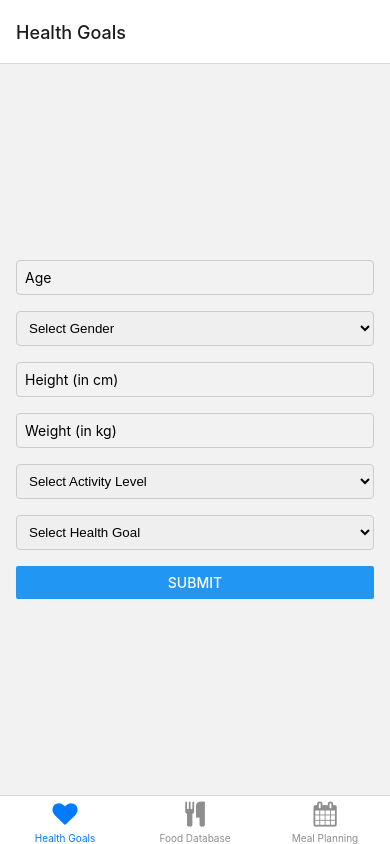
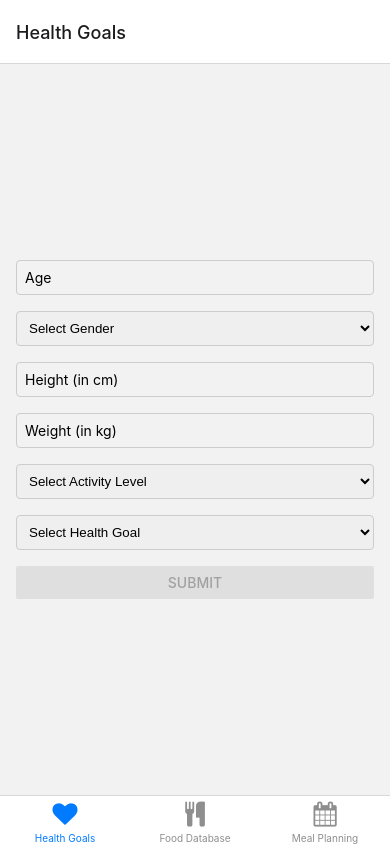
Before and after one commit to Gabi201265/MobileDevelopment, a React Native app: screen / in a window 390 px wide. Built offline with nearby package versions, Linux system fonts and the light colour scheme.

Commit message:
Gère eslint qui faisait tout souligner en jaune et rajoute jusq'au step 3 pour la page healthgoals

```diff
--- a/package.json
+++ b/package.json
@@ -10,7 +10,7 @@
     "lint": "eslint ."
   },
   "dependencies": {
-    "@react-native-picker/picker": "^2.4.10",
+    "@react-native-picker/picker": "2.4.8",
     "@react-navigation/bottom-tabs": "^6.5.7",
     "@react-navigation/native": "^6.1.6",
     "@react-navigation/native-stack": "^6.9.12",
--- a/src/screens/HealthScreen.js
+++ b/src/screens/HealthScreen.js
@@ -1,8 +1,6 @@
+import { Picker } from '@react-native-picker/picker';
 import React, { useState } from 'react';
-import { View, Text, TextInput, Button, StyleSheet } from 'react-native';
-import { Picker } from '@react-native-picker/picker';
-
-
+import { View, TextInput, Button, StyleSheet } from 'react-native';
 
 const HealthScreen = () => {
   const [age, setAge] = useState('');
@@ -22,6 +20,19 @@ const HealthScreen = () => {
     console.log('Weight:', weight);
     console.log('Activity Level:', activityLevel);
     console.log('Health Goal:', healthGoal);
+    const bmr = calculateBMR(age, gender, height, weight);
+    console.log('BMR : ', bmr);
+  };
+
+  const calculateBMR = (age, gender, height, weight) => {
+    let bmr = 0;
+    if (gender === 'male') {
+      bmr = 88.362 + 13.397 * weight + 4.799 * height - 5.677 * age;
+    } else if (gender === 'female') {
+      bmr = 447.593 + 9.247 * weight + 3.098 * height - 4.33 * age;
+    }
+    // To have only 2 decimals
+    return bmr.toFixed(2);
   };
 
   return (
@@ -37,8 +48,7 @@ const HealthScreen = () => {
       <Picker
         style={styles.input}
         selectedValue={gender}
-        onValueChange={(value) => setGender(value)}
-      >
+        onValueChange={(value) => setGender(value)}>
         <Picker.Item label="Select Gender" value="" />
         <Picker.Item label="Male" value="male" />
         <Picker.Item label="Female" value="female" />
@@ -63,8 +73,7 @@ const HealthScreen = () => {
       <Picker
         style={styles.input}
         selectedValue={activityLevel}
-        onValueChange={(value) => setActivityLevel(value)}
-      >
+        onValueChange={(value) => setActivityLevel(value)}>
         <Picker.Item label="Select Activity Level" value="" />
         <Picker.Item label="Sedentary" value="sedentary" />
         <Picker.Item label="Light Exercise" value="light-exercise" />
@@ -76,15 +85,18 @@ const HealthScreen = () => {
       <Picker
         style={styles.input}
         selectedValue={healthGoal}
-        onValueChange={(value) => setHealthGoal(value)}
-      >
+        onValueChange={(value) => setHealthGoal(value)}>
         <Picker.Item label="Select Health Goal" value="" />
         <Picker.Item label="Weight Loss" value="weight-loss" />
         <Picker.Item label="Weight Maintenance" value="weight-maintenance" />
         <Picker.Item label="Weight Gain" value="weight-gain" />
       </Picker>
 
-      <Button title="Submit" onPress={handleSubmit} />
+      <Button
+        title="Submit"
+        disabled={!age || !gender || !height || !weight || !activityLevel || !healthGoal}
+        onPress={handleSubmit}
+      />
     </View>
   );
 };
```
Also changed, not shown: 2 other files (tests, documents, lock files or other folders).
